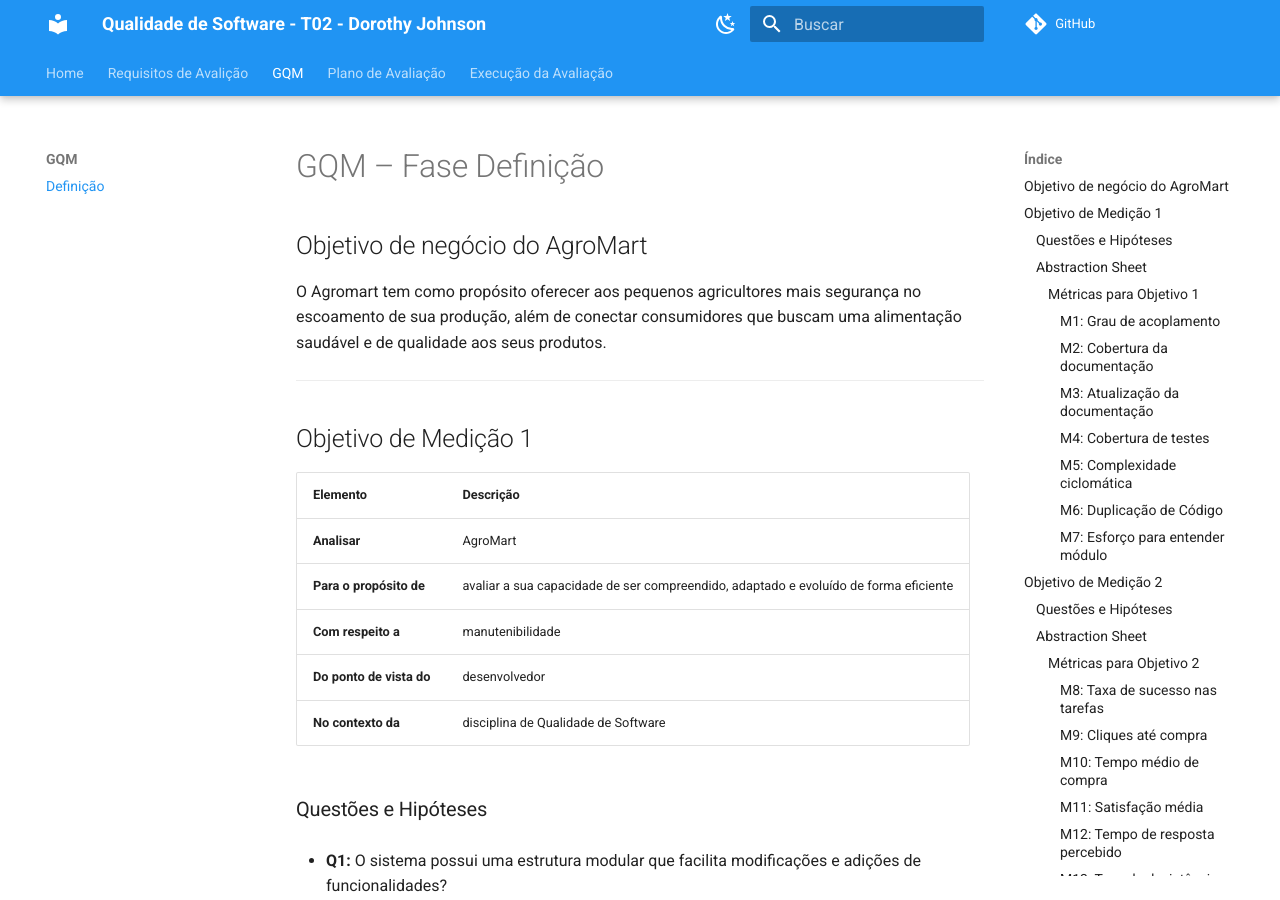
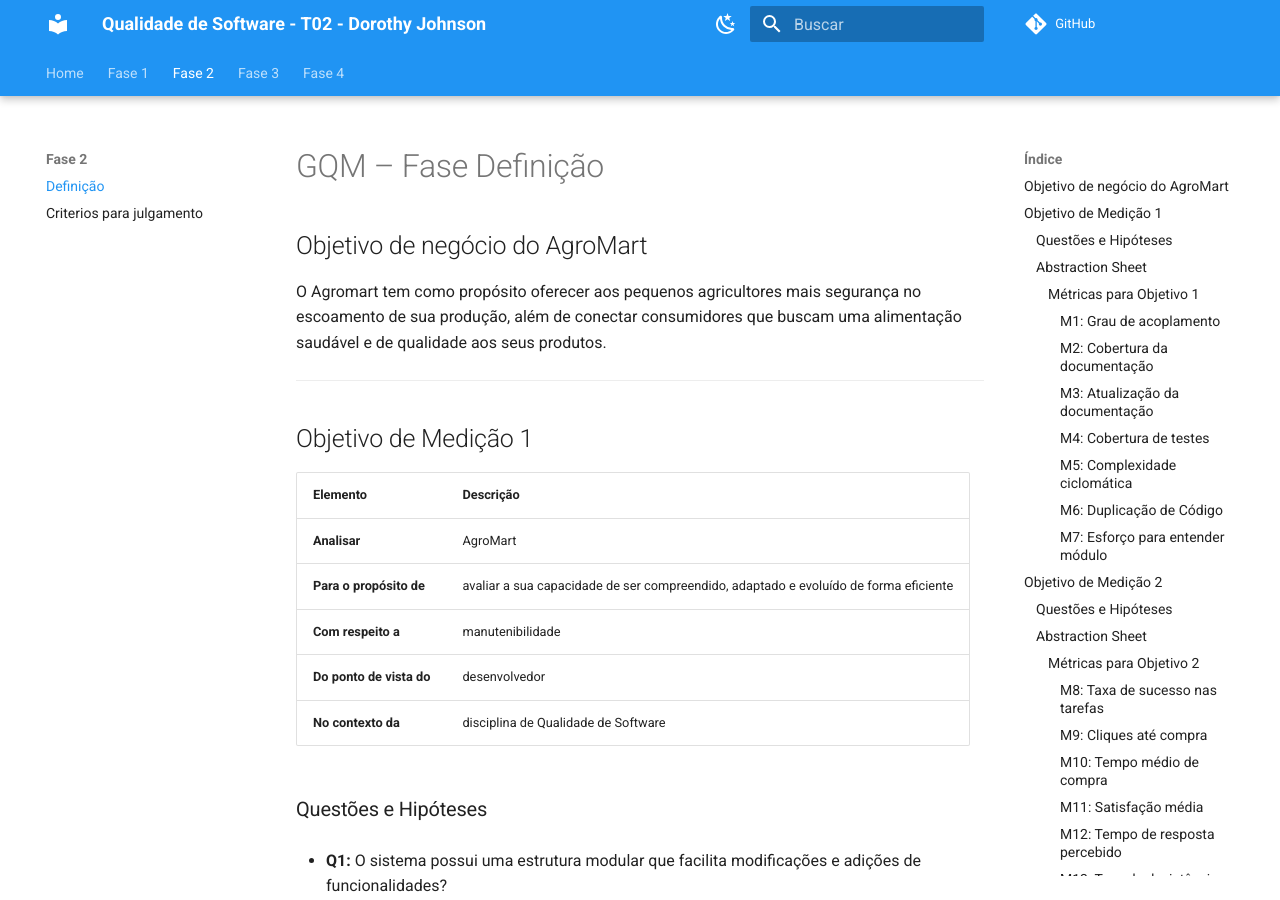
Before and after one commit to FCTE-Qualidade-de-Software-1/2025-1-T02-DOROTHY-JOHNSON, an MkDocs documentation site: the page built from docs/gqm/definition.md, in a window 1280 px wide and 900 px high. Built offline with MkDocs 1.6.1 and Material for MkDocs 9.7.7, drawn with Linux system fonts in a browser that asks for light colours; comment, search, counter and statistics services are not loaded.

Commit message:
fix: atualiza estrutura do projeto

```diff
--- a/mkdocs.yml
+++ b/mkdocs.yml
@@ -29,15 +29,19 @@
 
 nav:
   - Home: index.md
-  - Requisitos de Avalição: requisito_avaliacao/req.md
-  - GQM:
+  - Fase 1:
+      - Requisitos de Avalição: requisito_avaliacao/req.md
+  - Fase 2:
     - Definição: gqm/definition.md
-  - Plano de Avaliação:
-    - Planejamento: avaliacao/plano.md
-  - Execução da Avaliação:
+    - Criterios para julgamento: gqm/criterio_julgamento.md
+  - Fase 3:
+    - Plano de Avaliação: avaliacao/plano.md
+  - Fase 4:
     - Coleta de Dados:
       - Manutenibilidade: execucao/coleta_dados/manutenibilidade.md
       - Usabilidade: execucao/coleta_dados/usabilidade.md
+    - Comparar com Critérios: execucao/comparar.md
+    - Julgar os Resultados: execucao/julgar_cri.md
 
 markdown_extensions:
   - pymdownx.superfences:
```
Also changed, not shown: docs/execucao/coleta_dados/usabilidade.md (added, +5 -0 lines), docs/execucao/comparar.md (added, +5 -0 lines), docs/execucao/julgar_cri.md (added, +5 -0 lines), docs/gqm/criterio_julgamento.md (added, +5 -0 lines).
